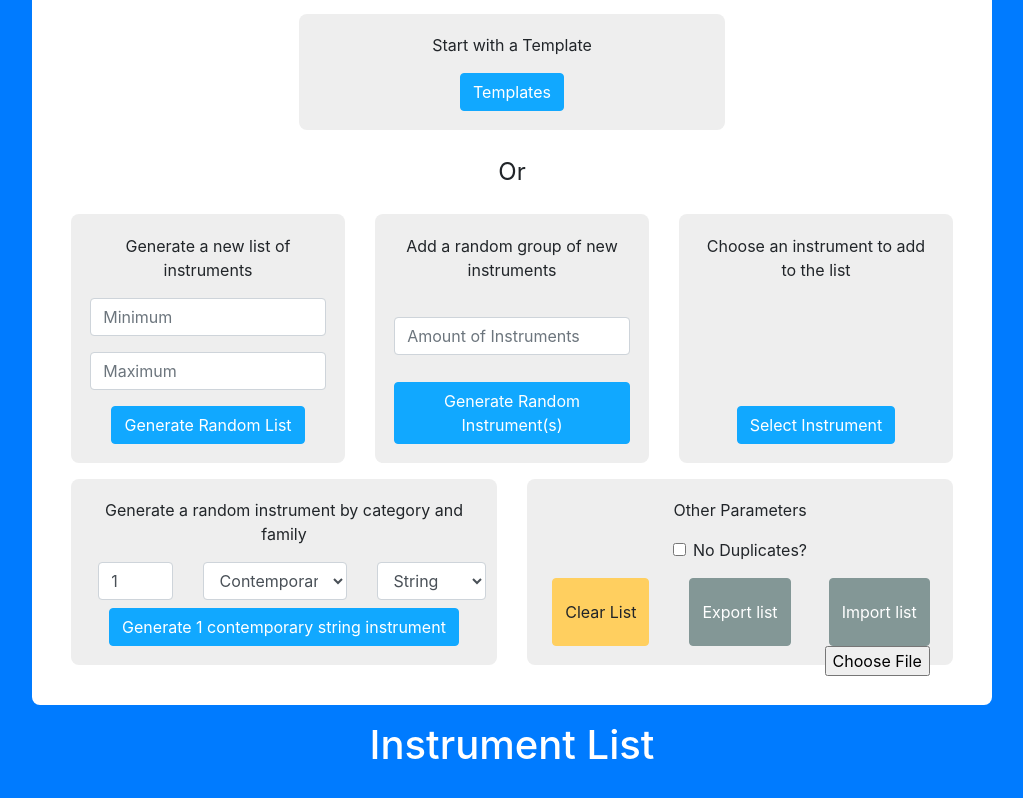
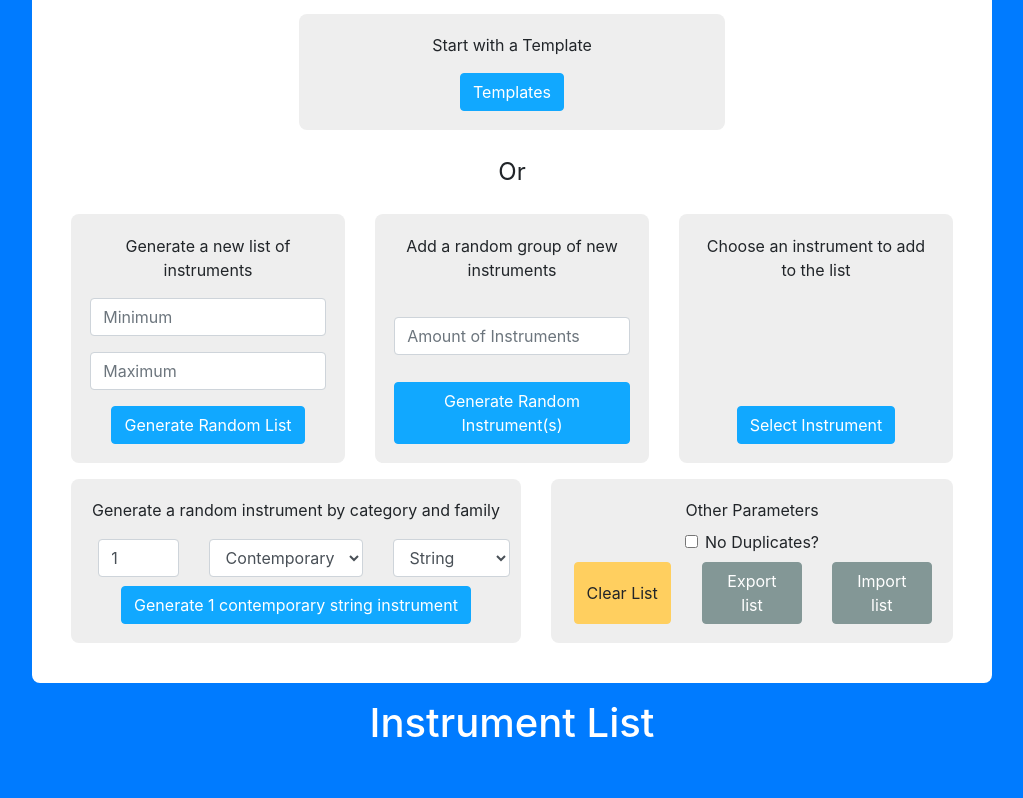
Before and after one commit to robbyph/instrumentation-generation, a Next.js app: page / in a window 1280 px wide. Shown: the part 354-1152 px from the top of the page, without its empty margins (128-1151 px from the left). Built offline with nearby package versions, Linux system fonts and the light colour scheme.

Commit message:
Fixed parameter list css

```diff
--- a/components/ParameterList.js
+++ b/components/ParameterList.js
@@ -51,7 +51,7 @@ const ParameterList = ({onRandomList, onNewList, onClear, onDupesCheck, onInstru
                             <Button onClick={() => {onInstrumentModal()}}>Select Instrument</Button>
                         </Form>
                     </Col>
-                    <Col align="center" style={{marginBottom: '1rem', minWidth: '18rem'}}>
+                    <Col align="center" style={{marginBottom: '1rem', minWidth: '30rem'}}>
                         <Form className={styles.formOverride}>
                             <Row><Col><Form.Label>Generate a random instrument by category and family</Form.Label></Col></Row>
                             <Row>
@@ -91,9 +91,6 @@ const ParameterList = ({onRandomList, onNewList, onClear, onDupesCheck, onInstru
                                         <input type="file" accept='.instrgen'  ref={fileInput} hidden/>
                                         Import list
                                     </Button>
-                                    <Form>
-                                        <Form.File></Form.File>
-                                    </Form>
                                 </Col>
                             </Row>
                         </Form>
```
